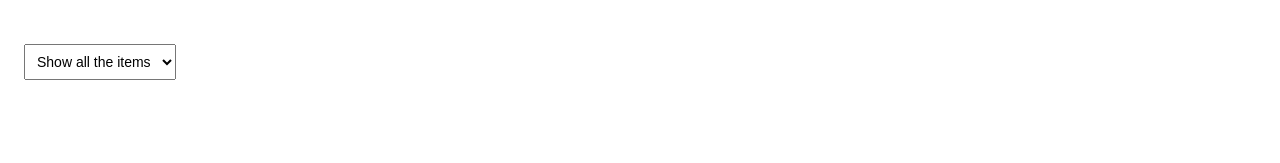
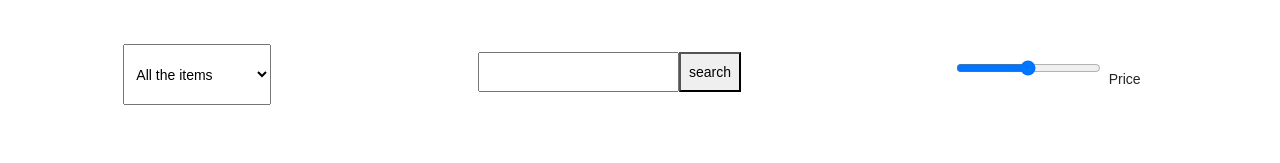
Before and after one commit to Marcoripa/E-Commerce-Angular, an Angular app: page / in a window 1280 px wide. Shown: the top 163 px of the page. Built offline with nearby package versions, Linux system fonts and the light colour scheme; no server answers.

Commit message:
Improve search bars

```diff
--- a/src/app/components/home/home.component.css
+++ b/src/app/components/home/home.component.css
@@ -50,5 +50,9 @@ img {
   color: white;
   font-size: 18px;
   font-weight: bold;
+}
 
+.search-container {
+  display: flex;
+  justify-content: space-around;
 }
--- a/src/app/components/home/home.component.html
+++ b/src/app/components/home/home.component.html
@@ -4,12 +4,24 @@
     <option value="category/jewelery">Jewelery</option>
     <option value="category/men's clothing">Men's clothing</option>
     <option value="category/women's clothing">Women's clothing</option>
-    <option value="">Show all the items</option>
+    <option value="">All the items</option>
   </select>
 
+<form (ngSubmit)="submitInput()">
+  <input type="text" ngModel name="input" (ngModelChange)="inputChange($event)">
+  <button type="submit">search</button>
+</form>
+
+<div>
+  <input type="range" id="volume" name="price"
+         min="min" max="999.99" step="1" ngModel (ngModelChange)="priceChange($event)">
+
+  <label for="price">Price</label>
 </div>
+</div>
+
 <div class="home">
-  <div class="item" *ngFor="let item of items">
+  <div class="item" *ngFor="let item of renderedItems">
     <div class="item-image">
       <img src="{{ item.image }}" alt="" />
     </div>
--- a/src/app/components/home/home.component.ts
+++ b/src/app/components/home/home.component.ts
@@ -8,24 +8,50 @@ import { HttpService } from 'src/app/services/http.service';
 })
 export class HomeComponent implements OnInit {
   items: any;
-  category: string = '';
-  selected: string = '';
+  renderedItems: any;
+  category = '';
+  selected = '';
+  input = '';
+  price = '';
 
   constructor(private service: HttpService) {}
 
+  private getItems(category: string | number) {
+    this.service.getItems(`${category}`).subscribe((res) => {
+      this.items = res;
+      this.renderedItems = res;
+    });
+  }
+
+  //Call the api at the first render of the component
   ngOnInit(): void {
     this.getItems(this.category);
   }
 
   //Call the api with the value taken from the select option
   onChange(event: string) {
-    this.getItems(event)
+    this.getItems(event);
   }
 
-  private getItems(category: string) {
-    this.service.getItems(`${category}`).subscribe((res) => {
-      this.items = res;
-      console.log(res);
-    });
+  inputChange(event: string) {
+    this.input = event;
+  }
+
+  submitInput() {
+    const filteredByName = this.items.filter((element: any) =>
+      element.title.includes(this.input)
+    );
+    if (filteredByName !== undefined) {
+      this.renderedItems = filteredByName;
+    }
+  }
+
+  priceChange(event: any) {
+    const filteredByPrice = this.items.filter(
+      (element: any) => element.price < event
+    );
+    if (filteredByPrice !== undefined) {
+       this.renderedItems = filteredByPrice;
+    }
   }
 }
```
